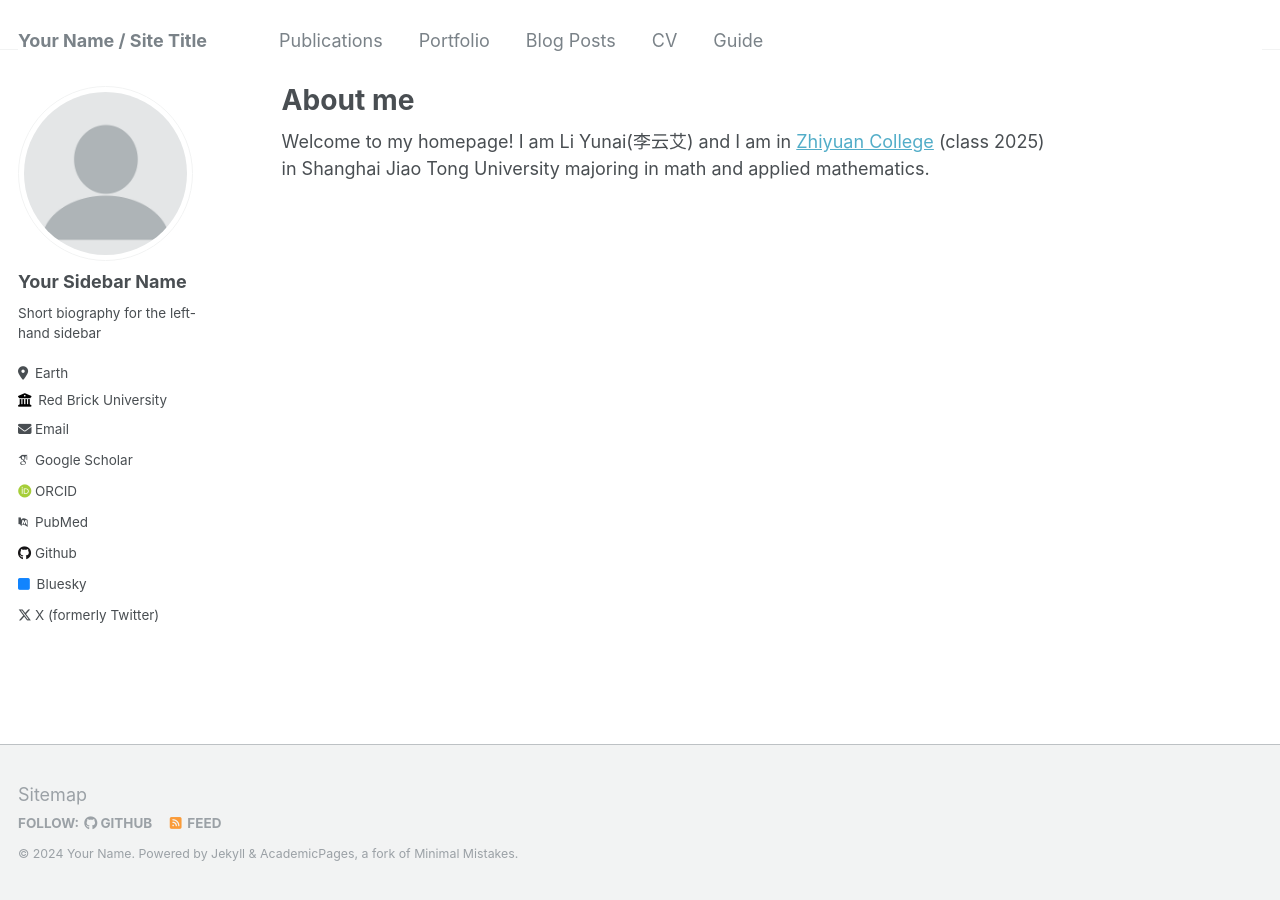
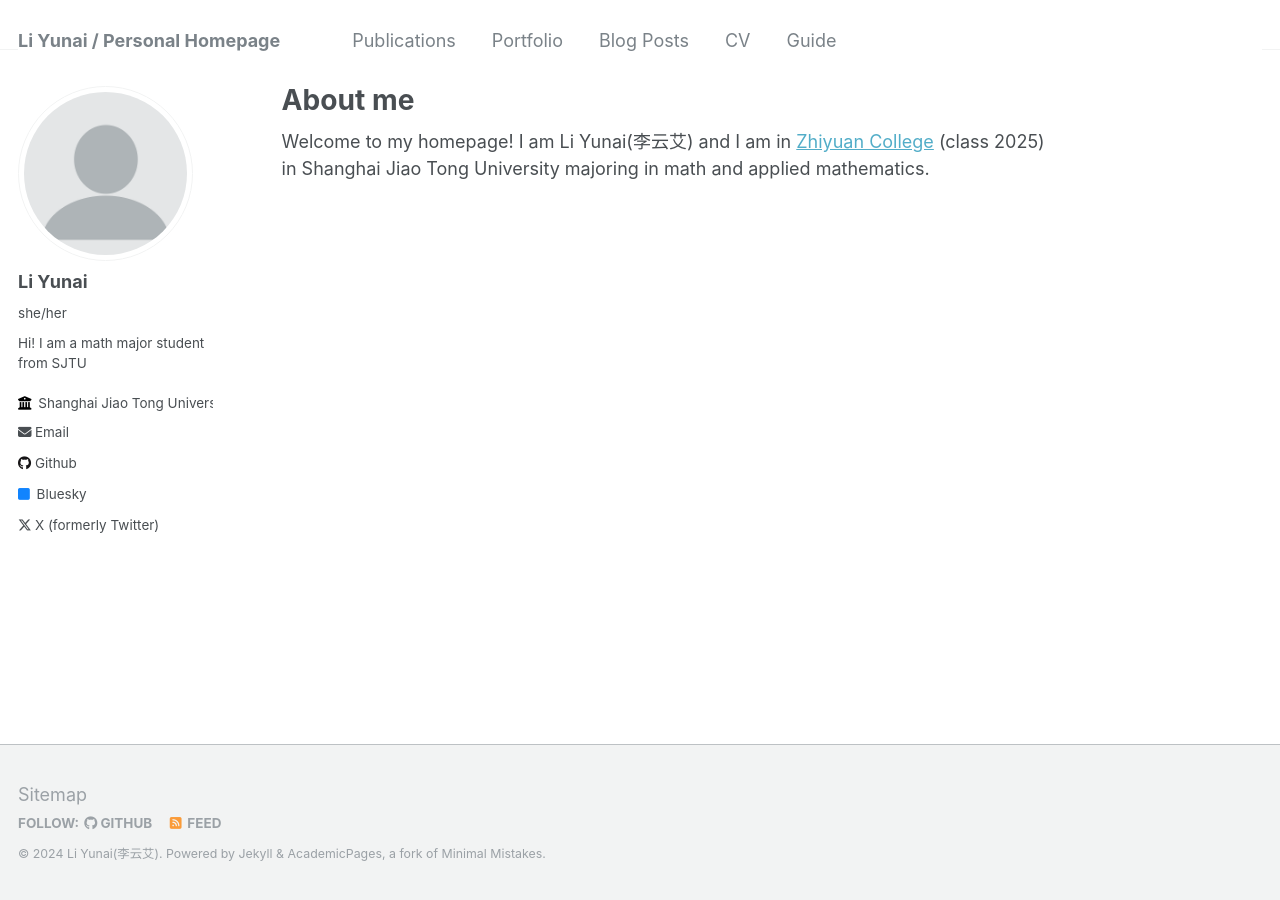
Before and after one commit to Li-Yunai/Li-Yunai.github.io, a Jekyll site: the page built from _pages/about.md, in a window 1280 px wide. Built offline with Jekyll 4.4.1, drawn with Linux system fonts in a browser that asks for light colours; some web fonts are replaced.

Commit message:
Update _config.yml

```diff
--- a/_config.yml
+++ b/_config.yml
@@ -8,13 +8,13 @@
 
 # Basic Site Settings
 locale                   : "en-US"
-title                    : "Your Name / Site Title"
+title                    : "Li Yunai / Personal Homepage"
 title_separator          : "-"
-name                     : &name "Your Name"
+name                     : &name "Li Yunai(李云艾)"
 description              : &description "personal description"
-url                      : https://academicpages.github.io # the base hostname & protocol for your site e.g. "https://mmistakes.github.io"
+url                      : https://li-yunai.github.io/
 baseurl                  : "" # the subpath of your site, e.g. "/blog"
-repository               : "academicpages/academicpages.github.io"
+repository               : "Li-Yunai/Li-Yunai.github.io"
 
 # Site Author - The following control what appear as part of the author content on the side bar.
 #               If a field is blank the icon and link will not appear, otherwise it will be shown.
@@ -22,20 +22,19 @@ repository               : "academicpages/academicpages.github.io"
 author:
   # Biographic information
   avatar           : "profile.png"
-  name             : "Your Sidebar Name"
-  pronouns         : # example: "she/her"
-  bio              : "Short biography for the left-hand sidebar"
-  location         : "Earth"
-  employer         : "Red Brick University"
+  name             : "Li Yunai"
+  pronouns         : "she/her"
+  bio              : "Hi! I am a math major student from SJTU"
+  employer         : "Shanghai Jiao Tong University (Alumni of Chengdu No.7 highschool)"
   uri              : # URL
-  email            : "none@example.org"
+  email            : "li5yun2ai8@gmail.com"
 
   # Academic websites
   arxiv            : # URL - Update with the correct link to your profile
-  googlescholar    : "https://scholar.google.com/citations?user=PS_CX0AAAAAJ"
+  googlescholar    : #"https://scholar.google.com/citations?user=PS_CX0AAAAAJ"
   impactstory      : # URL
-  orcid            : "http://orcid.org/yourorcidurl"
-  pubmed           : "https://www.ncbi.nlm.nih.gov/pubmed/?term=john+snow"
+  orcid            : #"http://orcid.org/yourorcidurl"
+  pubmed           : #"https://www.ncbi.nlm.nih.gov/pubmed/?term=john+snow"
   researchgate     : # URL
 
   # Repositories and software development
```
